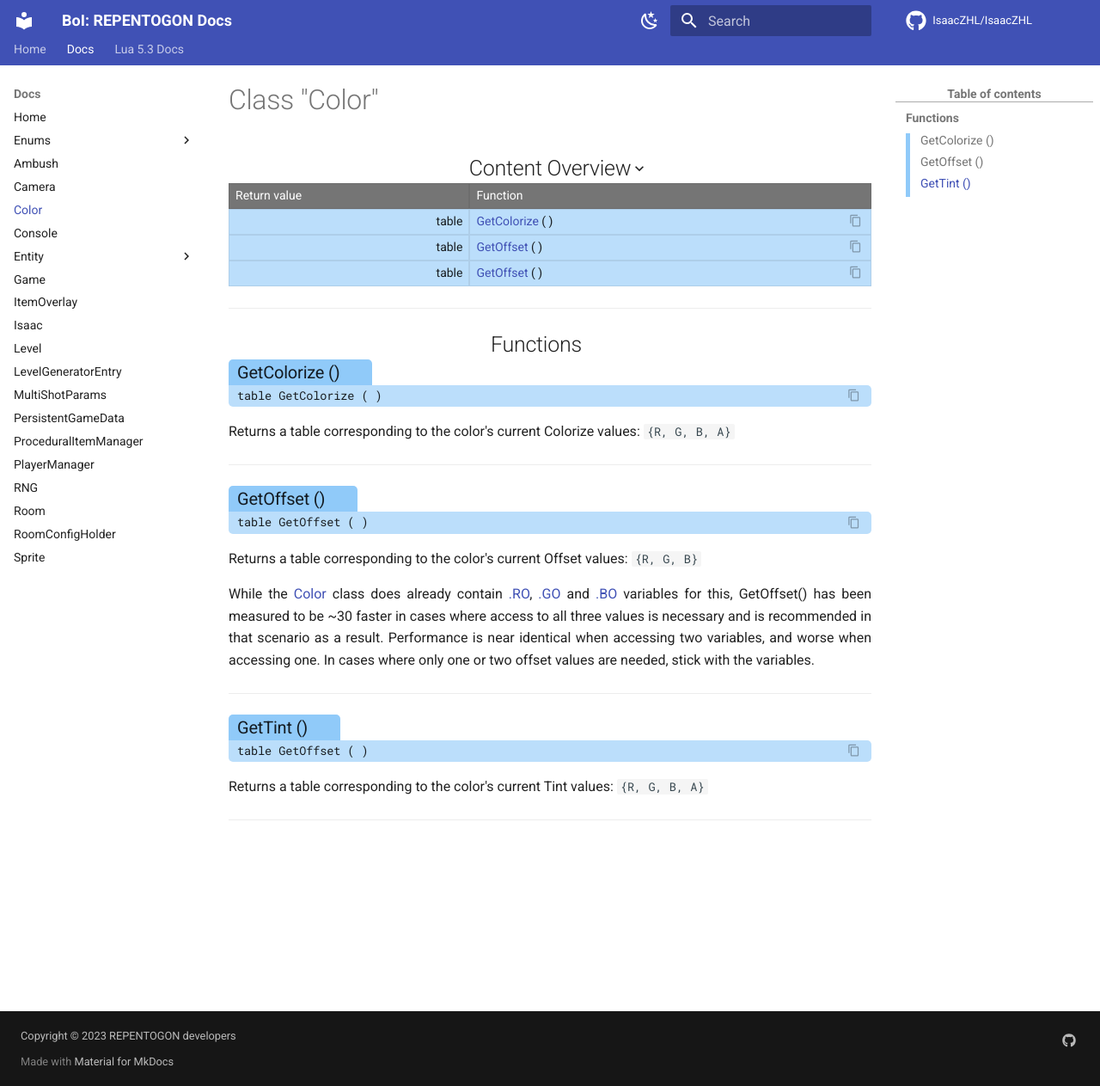
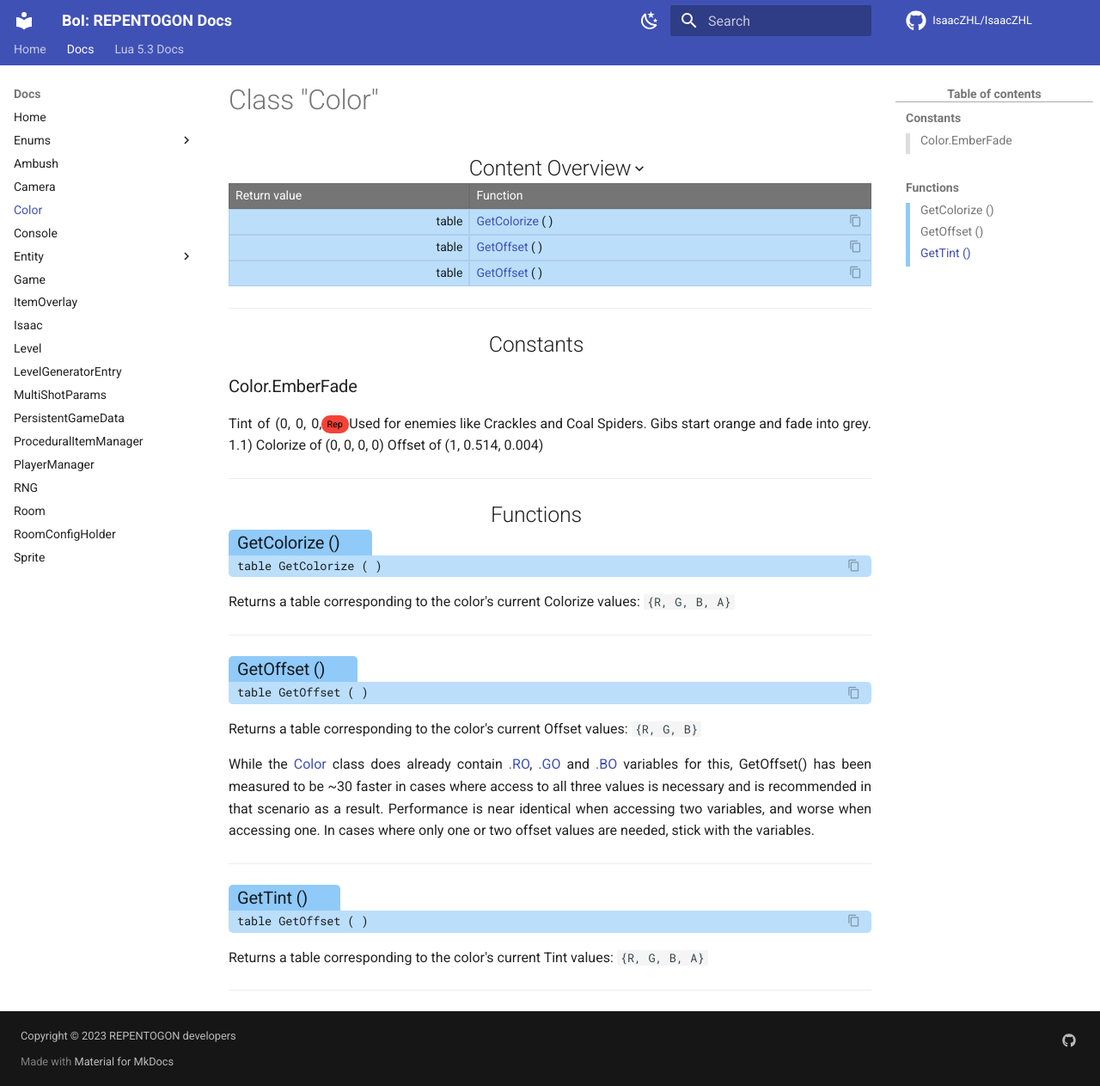
Before and after one commit to TeamREPENTOGON/REPENTOGON, an MkDocs documentation site: the page built from documentation/docs/Color.md, in a window 1280 px wide and 1263 px high. Shown: the whole window at 86% size. Built offline with MkDocs 1.6.1 and Material for MkDocs 9.7.7, drawn with Linux system fonts in a browser that asks for light colours; comment, search, counter and statistics services are not loaded; the version menu is left out.

Commit message:
ColorPresets.EMBER_FADE -> Color.EmberFade

```diff
--- a/documentation/docs/Color.md
+++ b/documentation/docs/Color.md
@@ -1,5 +1,15 @@
 # Class "Color"
 
+## Constants
+### Color.EmberFade {: aria-label='Constants' }
+[ ](#){: .rep .tooltip .badge }
+Used for enemies like Crackles and Coal Spiders. Gibs start orange and fade into grey.
+
+Tint of (0, 0, 0, 1.1)
+Colorize of (0, 0, 0, 0)
+Offset of (1, 0.514, 0.004)
+
+___
 ## Functions
 
 ### Get·Colorize () {: aria-label='Functions' }
--- a/documentation/mkdocs.yml
+++ b/documentation/mkdocs.yml
@@ -48,7 +48,6 @@
     - AnnouncerVoiceMode: enums/AnnouncerVoiceMode.md
     - BossType: enums/BossType.md
     - CameraStyle: enums/CameraStyle.md
-    - ColorPresets: enums/ColorPresets.md
     - CompletionType: enums/CompletionType.md
     - ConsoleFont: enums/ConsoleFont.md
     - DebugFlag: enums/DebugFlag.md
```
Also changed, not shown: documentation/docs/enums/ColorPresets.md (deleted, +0 -14 lines), 3 other files.
